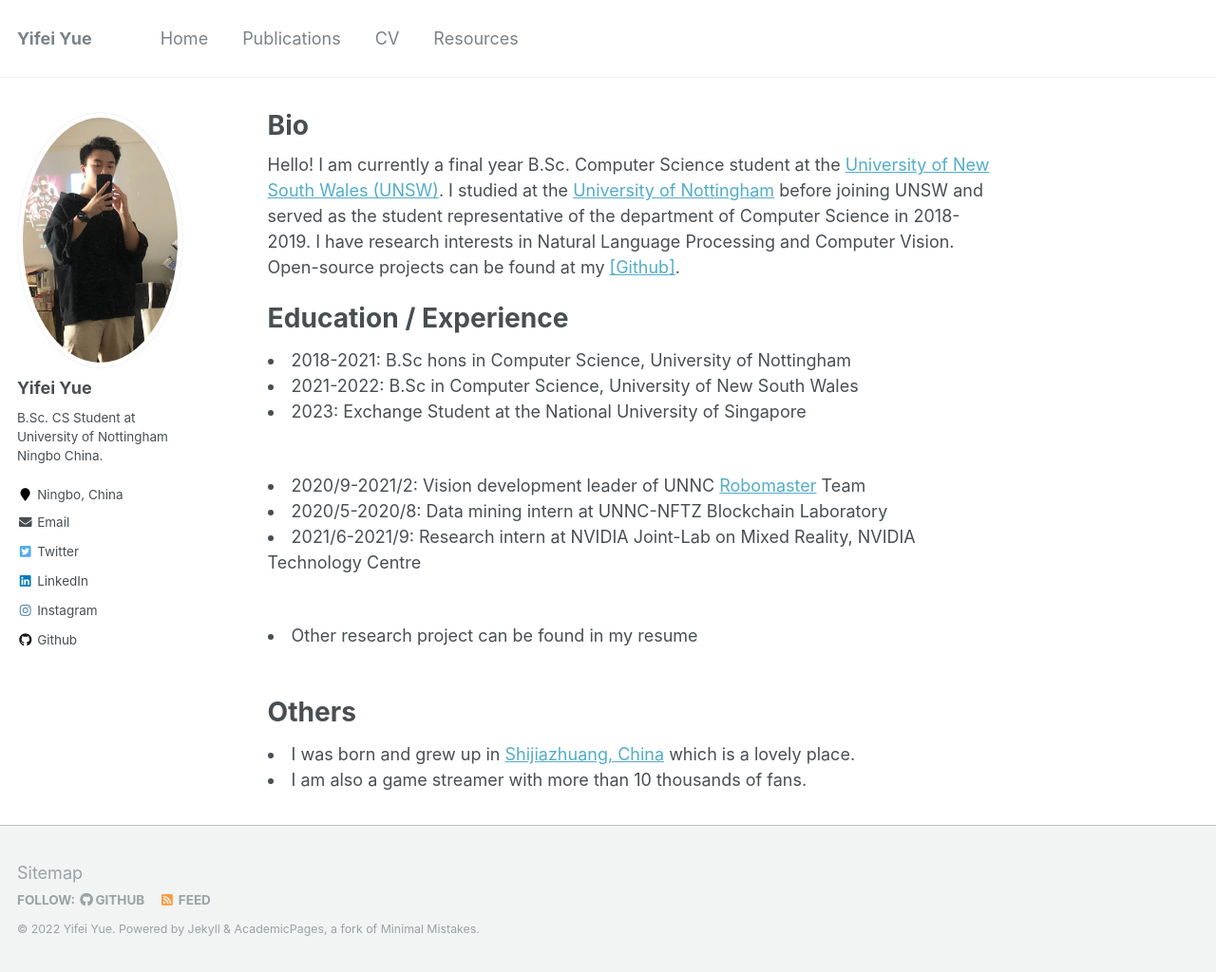
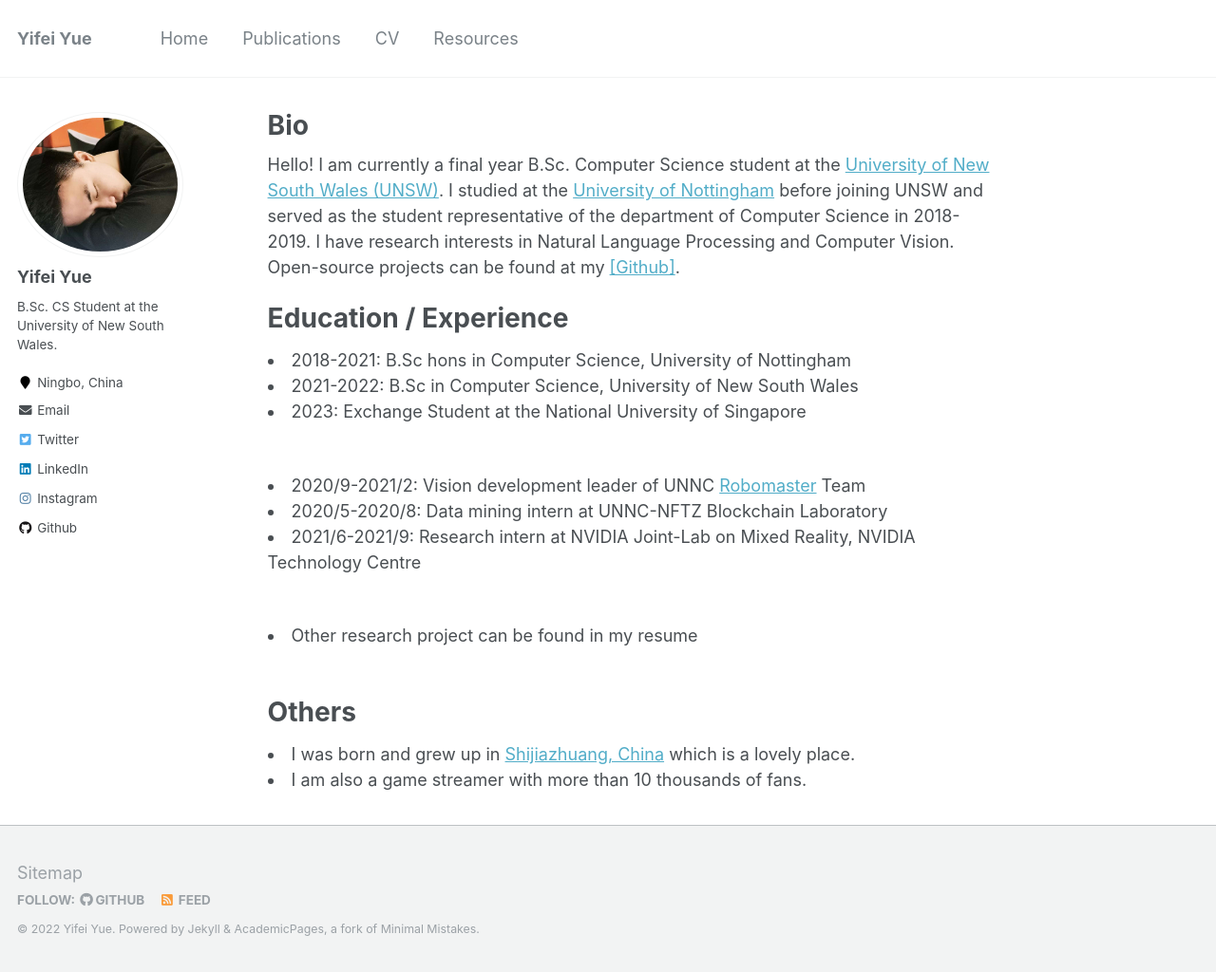
Before and after one commit to yueyifei0716/yueyifei0716.github.io, a Jekyll site: the page built from _pages/about.md, in a window 1280 px wide and 1024 px high. Shown: the whole window at 95% size. Built offline with Jekyll 4.4.1, drawn with Linux system fonts in a browser that asks for light colours.

Commit message:
Update details

```diff
--- a/_config.yml
+++ b/_config.yml
@@ -10,7 +10,7 @@
 title                    : "Yifei Yue"
 title_separator          : "-"
 name                     : &name "Yifei Yue"
-description              : &description "BSc. Student at UNNC"
+description              : &description "BSc. Student at the University of New South Wales"
 url                      : "//yueyifei.xyz" # the base hostname & protocol for your site e.g. "https://mmistakes.github.io"
 baseurl                  : "" # the subpath of your site, e.g. "/blog"
 repository               : "yueyifei0716/yueyifei0716.github.io"
@@ -82,7 +82,7 @@
 author:
   name             : "Yifei Yue"
   avatar           : "profile.png"
-  bio              : "B.Sc. CS Student at University of Nottingham Ningbo China."
+  bio              : "B.Sc. CS Student at the University of New South Wales."
   location         : "Ningbo, China"
   employer         :
   # googlescholar    :
```
Also changed, not shown: images/profile.png, 2 other files.
